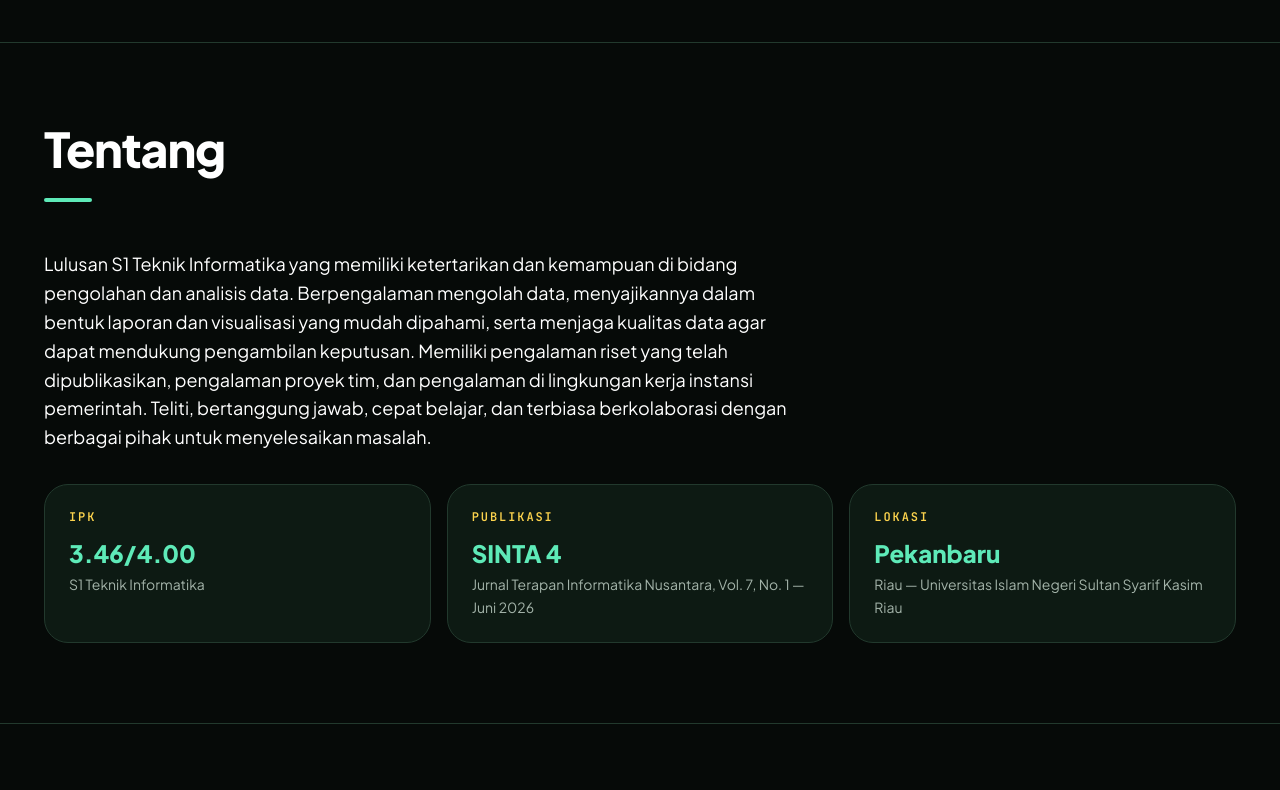
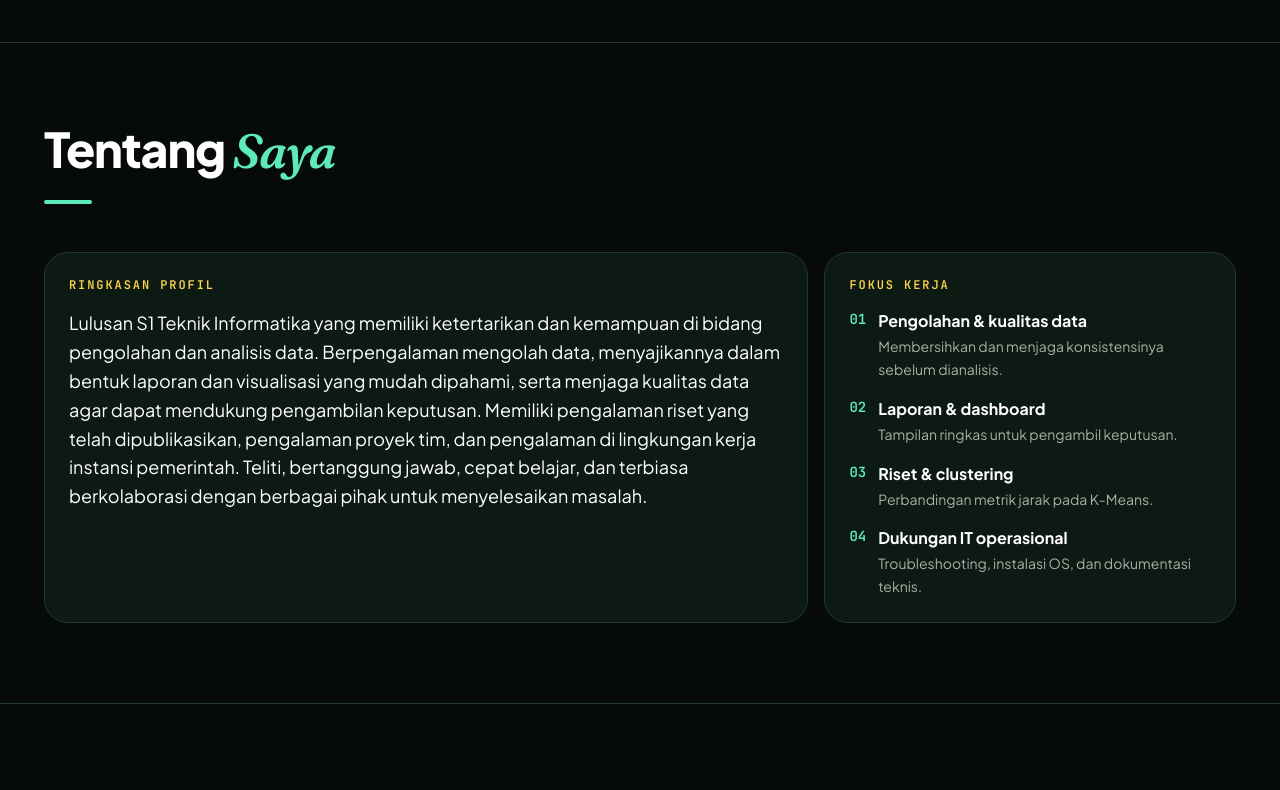
Before and after one commit to fadhilaaan9-sudo/portofolio-fakhri, a React (Vite) app: page / in a window 1280 px wide. Shown: the part 740-1530 px from the top of the page. Built offline with nearby package versions, Linux system fonts and the light colour scheme.

Commit message:
Samakan section Tentang dengan preview (Tentang Saya, Ringkasan Profil, Fokus Kerja)

```diff
--- a/src/components/ProfileSection.tsx
+++ b/src/components/ProfileSection.tsx
@@ -1,44 +1,45 @@
-import { education, profileSummary, publication } from '../data/portfolio'
+import { focusAreas, profileSummary } from '../data/portfolio'
 import Reveal from './Reveal'
 import SectionHeading from './SectionHeading'
 
-// Ringkasan profil: teks diambil dari CV, tidak ditambah-tambah.
+// Tentang sesuai preview: judul "Tentang Saya" dengan dua kartu,
+// Ringkasan Profil (teks CV verbatim) dan Fokus Kerja.
+// (Tiga kartu lama IPK / Publikasi / Lokasi sudah dihapus dari section
+// ini; IPK 3.46 dan SINTA 4 tetap tampil di Pendidikan & Publikasi.)
 export default function ProfileSection() {
   return (
     <section id="profil" className="scroll-mt-28 border-t border-border md:scroll-mt-24">
       <div className="mx-auto max-w-[1240px] px-4 py-14 sm:px-6 sm:py-16 md:py-20">
         <Reveal>
-          <SectionHeading title="Tentang" />
-          <p className="max-w-3xl text-base leading-[1.6] text-white md:text-lg">
-            {profileSummary}
-          </p>
-          <div className="mt-8 grid gap-4 sm:grid-cols-3">
+          <SectionHeading title="Tentang" accent="Saya" />
+          <div className="grid gap-4 lg:grid-cols-[1.3fr_0.7fr]">
             <div className="min-w-0 rounded-[24px] border border-border bg-panel p-5 sm:p-6">
               <p className="font-mono text-xs font-semibold tracking-[0.16em] text-amber-soft uppercase">
-                IPK
+                Ringkasan Profil
               </p>
-              <p className="mt-3 text-2xl font-extrabold text-mint">{education.gpa}</p>
-              <p className="mt-1 text-sm leading-relaxed text-muted">
-                {education.degree}
+              <p className="mt-4 text-base leading-[1.6] text-white md:text-lg">
+                {profileSummary}
               </p>
             </div>
             <div className="min-w-0 rounded-[24px] border border-border bg-panel p-5 sm:p-6">
               <p className="font-mono text-xs font-semibold tracking-[0.16em] text-amber-soft uppercase">
-                Publikasi
+                Fokus Kerja
               </p>
-              <p className="mt-3 text-2xl font-extrabold text-mint">{publication.accreditation}</p>
-              <p className="mt-1 text-sm leading-relaxed text-muted">
-                {publication.journal}, {publication.detail}
-              </p>
-            </div>
-            <div className="min-w-0 rounded-[24px] border border-border bg-panel p-5 sm:p-6">
-              <p className="font-mono text-xs font-semibold tracking-[0.16em] text-amber-soft uppercase">
-                Lokasi
-              </p>
-              <p className="mt-3 text-2xl font-extrabold text-mint">Pekanbaru</p>
-              <p className="mt-1 text-sm leading-relaxed text-muted">
-                Riau — {education.school}
-              </p>
+              <ol className="mt-4 space-y-4">
+                {focusAreas.map((item, index) => (
+                  <li key={item.title} className="flex gap-3">
+                    <span className="font-mono text-sm font-bold text-mint">
+                      {String(index + 1).padStart(2, '0')}
+                    </span>
+                    <span className="min-w-0">
+                      <span className="block font-bold text-white">{item.title}</span>
+                      <span className="mt-0.5 block text-sm leading-relaxed text-muted">
+                        {item.description}
+                      </span>
+                    </span>
+                  </li>
+                ))}
+              </ol>
             </div>
           </div>
         </Reveal>
--- a/src/components/SectionHeading.tsx
+++ b/src/components/SectionHeading.tsx
@@ -1,10 +1,25 @@
 // Judul section gaya referensi: judul besar + garis mint.
 // (Label nomor section "01 / ..." sudah dihapus atas permintaan user.)
-export default function SectionHeading({ title }: { title: string }) {
+// `accent` (opsional) dirender serif miring mint, seperti "Saya" di "Tentang Saya".
+export default function SectionHeading({
+  title,
+  accent,
+}: {
+  title: string
+  accent?: string
+}) {
   return (
     <div className="mb-8 min-w-0 sm:mb-10 md:mb-12">
       <h2 className="text-[clamp(1.75rem,7.5vw,3rem)] leading-[1.08] font-extrabold tracking-tight text-white">
         {title}
+        {accent ? (
+          <>
+            {' '}
+            <span className="font-serif font-semibold italic text-mint">
+              {accent}
+            </span>
+          </>
+        ) : null}
       </h2>
       <div className="mt-6 h-1 w-12 rounded-full bg-mint" aria-hidden="true" />
     </div>
--- a/src/data/portfolio.ts
+++ b/src/data/portfolio.ts
@@ -19,6 +19,26 @@ export const contact = {
 
 export const profileSummary =
   'Lulusan S1 Teknik Informatika yang memiliki ketertarikan dan kemampuan di bidang pengolahan dan analisis data. Berpengalaman mengolah data, menyajikannya dalam bentuk laporan dan visualisasi yang mudah dipahami, serta menjaga kualitas data agar dapat mendukung pengambilan keputusan. Memiliki pengalaman riset yang telah dipublikasikan, pengalaman proyek tim, dan pengalaman di lingkungan kerja instansi pemerintah. Teliti, bertanggung jawab, cepat belajar, dan terbiasa berkolaborasi dengan berbagai pihak untuk menyelesaikan masalah.'
+
+// Fokus kerja di section Tentang (sesuai preview).
+export const focusAreas = [
+  {
+    title: 'Pengolahan & kualitas data',
+    description: 'Membersihkan dan menjaga konsistensinya sebelum dianalisis.',
+  },
+  {
+    title: 'Laporan & dashboard',
+    description: 'Tampilan ringkas untuk pengambil keputusan.',
+  },
+  {
+    title: 'Riset & clustering',
+    description: 'Perbandingan metrik jarak pada K-Means.',
+  },
+  {
+    title: 'Dukungan IT operasional',
+    description: 'Troubleshooting, instalasi OS, dan dokumentasi teknis.',
+  },
+]
 
 export const distanceMethods = [
   {
```
